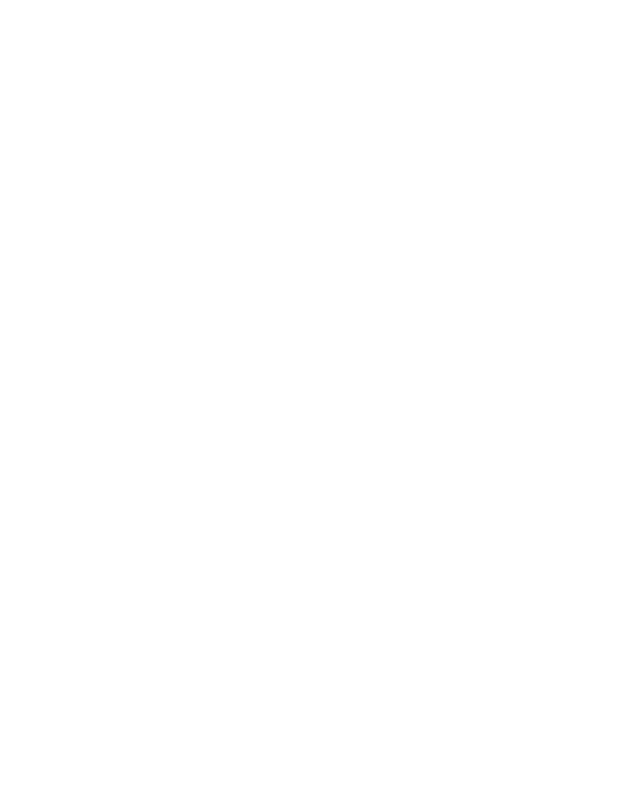
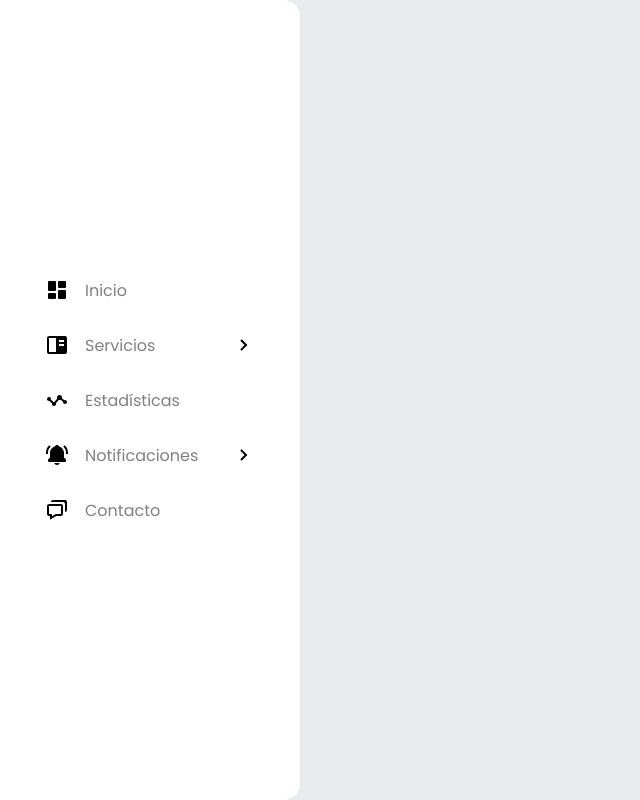
Before and after one commit to beacl3320/practica-menu-desplegable, a plain HTML site: page index.html in a window 1280 px wide. Shown: the whole page, without its empty margins (0-640 px from the left). Drawn offline with Linux system fonts and the light colour scheme.

Commit message:
FEAT: add menu desplegable completo

```diff
--- a/index.html
+++ b/index.html
@@ -4,9 +4,83 @@
     <meta charset="UTF-8">
     <meta http-equiv="X-UA-Compatible" content="IE=edge">
     <meta name="viewport" content="width=device-width, initial-scale=1.0">
-    <title>Document</title>
+    <link rel="stylesheet" href="style.css">
+    <title>Menu desplegable</title>
 </head>
 <body>
 
+
+    <nav class="nav">
+
+        <ul class="list">
+            <li class="list__item">
+                <div class="list__button">
+                    <img src="/assets/darsboard.svg" alt="dashboard" class="list__img">
+                    <a href="#" class="nav__link">Inicio</a>
+                </div>
+            </li>
+
+            <li class="list__item list__item--click">
+                <div class="list__button list__button--click">
+                    <img src="/assets/note.svg" alt="" class="list__img">
+                    <a href="#" class="nav__link">Servicios</a>
+                    <img src="/assets/arrow.svg" alt="arrow" class="list__arrow">
+                </div>
+
+                <ul class="list__show">
+                    <li class="list__inside">
+                        <a href="#" class="nav__link nav__link--inside">Estoy dentro</a>
+                    </li>
+
+                    <li class="list__inside">
+                        <a href="#" class="nav__link nav__link--inside">Estoy dentro</a>
+                    </li>
+
+                    <li class="list__inside">
+                        <a href="#" class="nav__link nav__link--inside">Estoy dentro</a>
+                    </li>
+                </ul>
+            </li>
+
+            <li class="list__item">
+                <div class="list__button">
+                    <img src="/assets/stats.svg" alt="dashboard" class="list__img">
+                    <a href="#" class="nav__link">Estadísticas</a>
+                </div>
+            </li>
+
+            <li class="list__item list__item--click">
+                <div class="list__button list__button--click">
+                    <img src="/assets/bell.svg" alt="" class="list__img">
+                    <a href="#" class="nav__link">Notificaciones</a>
+                    <img src="/assets/arrow.svg" alt="arrow" class="list__arrow">
+                </div>
+
+                <ul class="list__show">
+                    <li class="list__inside">
+                        <a href="#" class="nav__link nav__link--inside">Estoy dentro</a>
+                    </li>
+
+                    <li class="list__inside">
+                        <a href="#" class="nav__link nav__link--inside">Estoy dentro</a>
+                    </li>
+
+                    <li class="list__inside">
+                        <a href="#" class="nav__link nav__link--inside">Estoy dentro</a>
+                    </li>
+                </ul>
+            </li>
+
+            <li class="list__item">
+                <div class="list__button">
+                    <img src="/assets/message.svg" alt="dashboard" class="list__img">
+                    <a href="#" class="nav__link">Contacto</a>
+                </div>
+            </li>
+        </ul>
+
+    </nav>
+
+    <script src="/script.js"></script>
 </body>
 </html>
--- a/script.js
+++ b/script.js
@@ -0,0 +1,17 @@
+let listElements = document.querySelectorAll('.list__button--click');
+
+
+listElements.forEach(listElement => {
+    listElement.addEventListener('click', () => {
+        listElement.classList.toggle('arrow');
+
+        let height = 0;
+        let menu = listElement.nextElementSibling;
+        if(menu.clientHeight == "0") {
+            height = menu.scrollHeight;
+        }
+
+        menu.style.height = `${height}px`;
+    });
+
+})
--- a/style.css
+++ b/style.css
@@ -0,0 +1,80 @@
+@import url('https://fonts.googleapis.com/css2?family=Poppins:wght@300;400&display=swap');
+
+*{
+    margin: 0;
+    padding: 0;
+    box-sizing: border-box;
+}
+
+body{
+    background: #EAEBEF;
+    font-family: 'Poppins', sans-serif;
+}
+
+.nav{
+    width: 300px;
+}
+
+.nav__link{
+    color: grey;
+    display: block;
+    text-decoration: none;
+    padding: 15px 0;
+}
+
+.nav__link--inside{
+    border-radius: 6px;
+    padding-left: 20px;
+    text-align: left;
+}
+
+.nav__link--inside:hover{
+    background: whitesmoke;
+}
+
+.list{
+    width: 100%;
+    height: 100vh;
+    display: flex;
+    justify-content: center;
+    flex-direction: column;
+    border-radius: 0 16px 16px 0;
+    background: white;
+}
+
+.list__item{
+    list-style: none;
+    width: 100%;
+    text-align: center;
+    overflow: hidden;
+}
+
+.list__item--click{
+    cursor: pointer;
+}
+
+.list__button{
+    display: flex;
+    align-items: center;
+    gap: 1em;
+    width: 70%;
+    margin: 0 auto;
+}
+
+.arrow .list__arrow{
+    transform: rotate(90deg);
+}
+
+.list__arrow{
+    margin-left: auto;
+    transition: trasnform .3s;
+}
+
+.list__show{
+    width: 80%;
+    margin-left: auto;
+    border-left: 2px solid grey;
+    list-style: none;
+    transition: height .4s;
+    height: 0;
+}
```
Also changed, not shown: assets/arrow.svg (added), assets/bell.svg (added), assets/darsboard.svg (added), assets/facebook.svg (added), assets/message.svg (added), assets/note.svg (added), assets/stats.svg (added).
